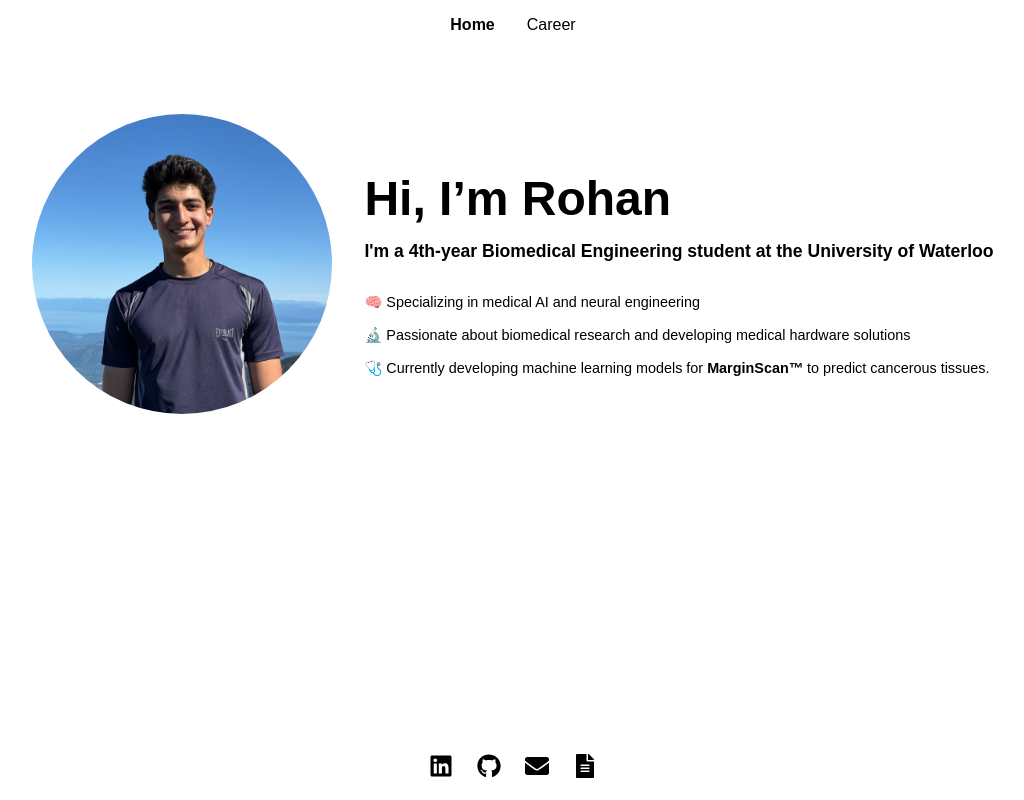
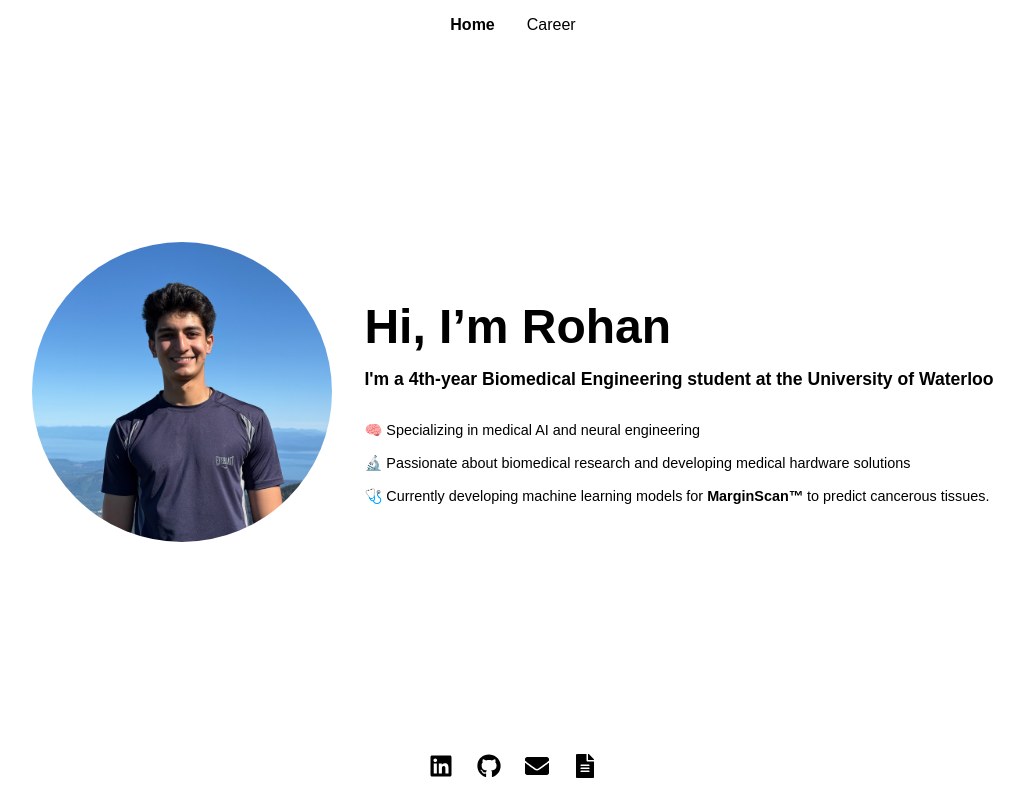
Before and after one commit to mistry-r/react-portfolio, a React (Create React App) app: page / in a window 1280 px wide. Shown: the whole page, without its empty margins (127-1151 px from the left). Built offline with nearby package versions, Linux system fonts and the light colour scheme.

Commit message:
Updated css for home page

```diff
--- a/src/App.css
+++ b/src/App.css
@@ -53,7 +53,12 @@ main {
 
 /* Home Page */
 .home-container {
-  padding: 4rem 2rem;
+  display: flex;
+  justify-content: center;
+  align-items: center;
+  height: 100%;
+  padding: 0 2rem;
+  box-sizing: border-box;
 }
 
 .intro {
```
